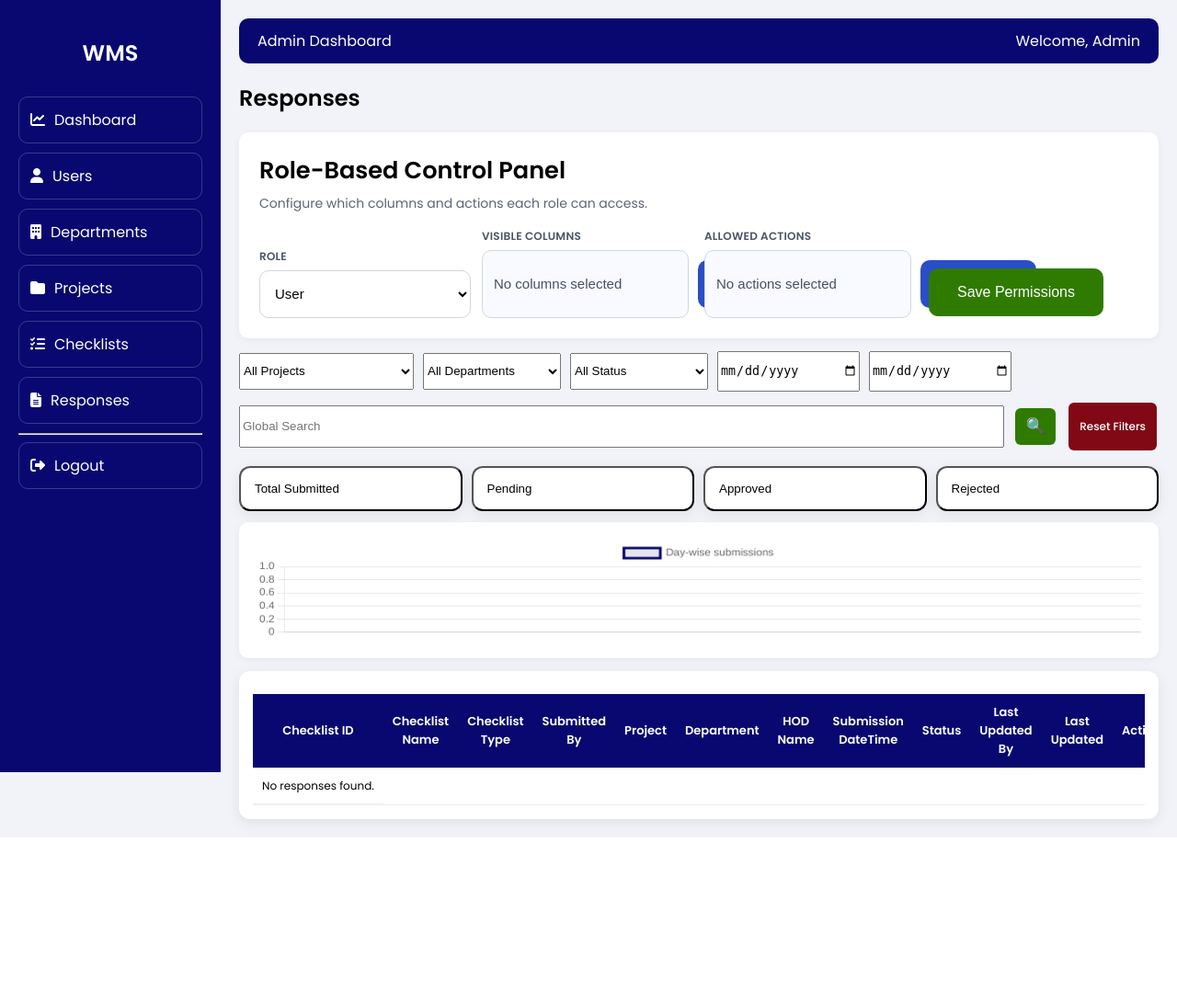
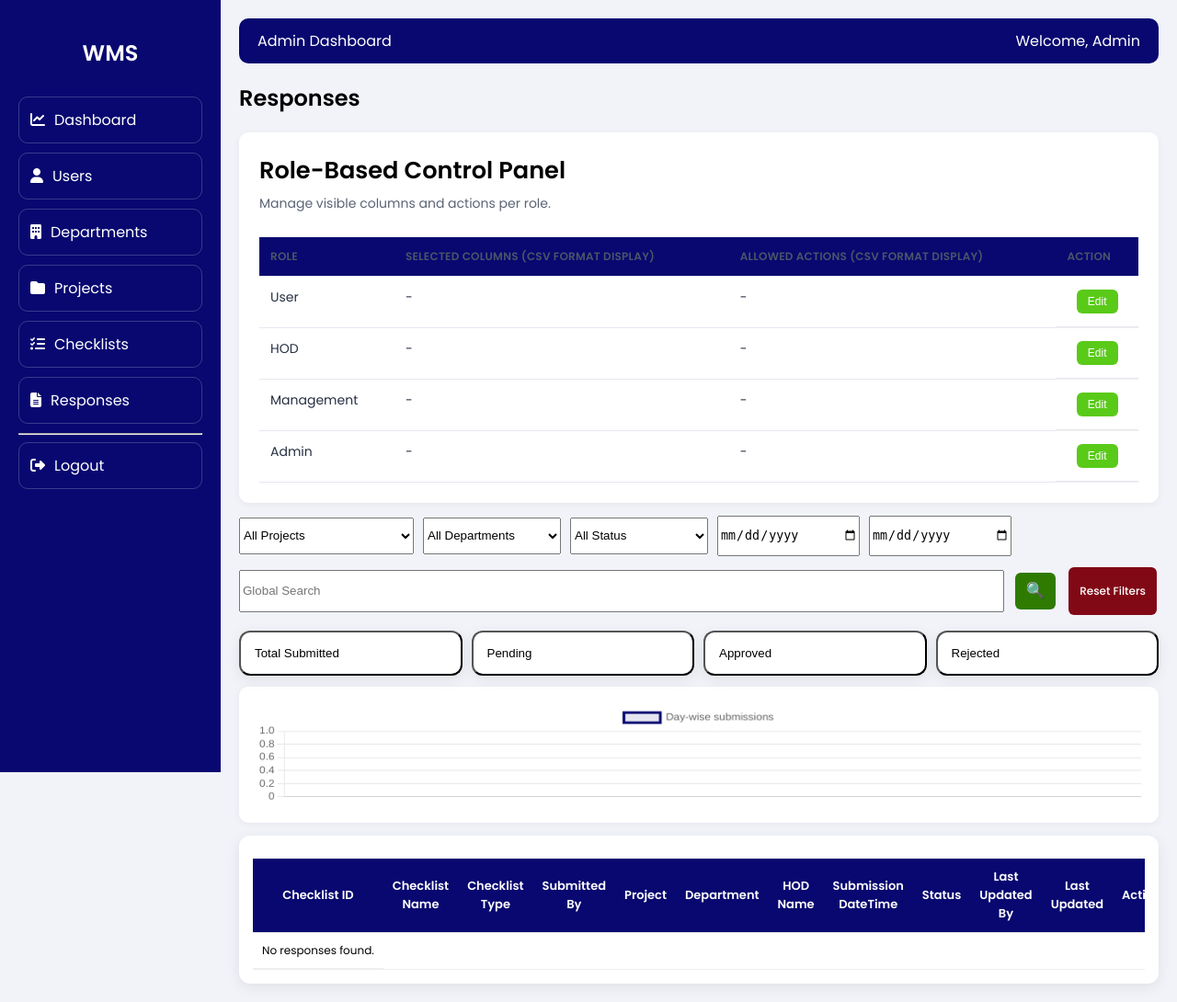
Before and after one commit to TheSyntaxWriter/QCMS, a Django app: template frontend/templates/admin_panel/admin_responses.html in a window 1280 px wide. Shown: the whole page at 92% size. Before the commit the page ends 911 px from the top, so only its background shows below. Run offline with Django 4.2, Linux system fonts and the light colour scheme; the template is opened without the code that fills it: values that come from a table or form of the project are taken from there, others are empty; data comes from the database, SQL or seed files in the repository.

Commit message:
Refactor responses role control panel to table modal editor

```diff
--- a/frontend/static/admin_panel/admin_responses.js
+++ b/frontend/static/admin_panel/admin_responses.js
@@ -1,22 +1,22 @@
 (() => {
   const cfg = window.responsePageConfig;
   if (!cfg) return;
+
   const chartData = JSON.parse(document.getElementById('response-chart-data').textContent);
   const rolePermissionData = JSON.parse(document.getElementById('role-permission-data')?.textContent || '{}');
+
   const deletePopup = document.getElementById('deletePopup');
   const deleteResponseIdInput = document.getElementById('deleteResponseId');
-  const permissionRoleEl = document.getElementById('permissionRole');
-  const visibleColumnsInput = document.getElementById('visibleColumnsInput');
-  const allowedActionsInput = document.getElementById('allowedActionsInput');
 
-  const selectionPopup = document.getElementById('selectionPopup');
-  const selectionPopupTitle = document.getElementById('selectionPopupTitle');
-  const selectionPopupList = document.getElementById('selectionPopupList');
-  const selectionPopupClose = document.getElementById('selectionPopupClose');
-  const selectionPopupCancel = document.getElementById('selectionPopupCancel');
-  const selectionPopupSave = document.getElementById('selectionPopupSave');
-  const selectColumnsBtn = document.getElementById('selectColumnsBtn');
-  const selectActionsBtn = document.getElementById('selectActionsBtn');
+  const permissionEditPopup = document.getElementById('permissionEditPopup');
+  const permissionPopupTitle = document.getElementById('permissionPopupTitle');
+  const permissionColumnsList = document.getElementById('permissionColumnsList');
+  const permissionActionsList = document.getElementById('permissionActionsList');
+  const permissionPopupClose = document.getElementById('permissionPopupClose');
+  const permissionPopupCancel = document.getElementById('permissionPopupCancel');
+  const permissionPopupSave = document.getElementById('permissionPopupSave');
+
+  const ROLE_ORDER = ['User', 'HOD', 'Management', 'Admin'];
   const RESPONSE_COLUMNS = [
     { key: 'checklist_id', label: 'Checklist ID' },
     { key: 'checklist_name', label: 'Checklist Name' },
@@ -36,13 +36,14 @@
     { key: 'edit', label: 'Edit' },
     { key: 'approve', label: 'Approve' },
     { key: 'reject', label: 'Reject' },
-    { key: 'toggle', label: 'Activate/Deactivate' },
     { key: 'delete', label: 'Delete' },
+    { key: 'toggle', label: 'Toggle' },
   ];
-  let selectionContext = null;
-  let selectedProjectsState = [];
+
+  let editingRole = null;
 
   function parseArraySafe(value, fallback = []) {
+    if (Array.isArray(value)) return value;
     try {
       const parsed = JSON.parse(value || '[]');
       return Array.isArray(parsed) ? parsed : fallback;
@@ -51,70 +52,90 @@
     }
   }
 
-  function setRoleInputs(role) {
-    const rolePermission = rolePermissionData[role] || {};
-    const visibleColumns = Array.isArray(rolePermission.visible_columns) ? rolePermission.visible_columns : [];
-    const allowedActions = Array.isArray(rolePermission.allowed_actions) ? rolePermission.allowed_actions : [];
-    selectedProjectsState = Array.isArray(rolePermission.selected_projects) ? rolePermission.selected_projects : [];
-
-    visibleColumnsInput.value = JSON.stringify(visibleColumns);
-    allowedActionsInput.value = JSON.stringify(allowedActions);
-    updatePermissionInputViews();
+  function csvDisplay(values) {
+    return Array.isArray(values) && values.length ? values.join(', ') : '-';
   }
 
-
-  function formatSelectedSummary(values, itemLabel) {
-    if (!Array.isArray(values) || values.length === 0) return `No ${itemLabel} selected`;
-    if (values.length <= 3) return values.join(', ');
-    return `${values.length} ${itemLabel} selected`;
+  function getRolePermissions(role) {
+    const permission = rolePermissionData[role] || {};
+    return {
+      visible_columns: parseArraySafe(permission.visible_columns),
+      allowed_actions: parseArraySafe(permission.allowed_actions),
+    };
   }
 
-  function updatePermissionInputViews() {
-    const selectedColumns = parseArraySafe(visibleColumnsInput?.dataset.rawValue || visibleColumnsInput?.value);
-    const selectedActions = parseArraySafe(allowedActionsInput?.dataset.rawValue || allowedActionsInput?.value);
-
-    if (visibleColumnsInput) {
-      visibleColumnsInput.title = selectedColumns.join(', ');
-      visibleColumnsInput.value = formatSelectedSummary(selectedColumns, 'columns');
-      visibleColumnsInput.dataset.rawValue = JSON.stringify(selectedColumns);
+  function renderRoleTable() {
+    ROLE_ORDER.forEach((role) => {
+      const row = document.querySelector(`tr[data-role="${role}"]`);
+      if (!row) return;
+      const data = getRolePermissions(role);
+      const columnsCell = row.querySelector('.role-columns-csv');
+      const actionsCell = row.querySelector('.role-actions-csv');
+      if (columnsCell) columnsCell.textContent = csvDisplay(data.visible_columns);
+      if (actionsCell) actionsCell.textContent = csvDisplay(data.allowed_actions);
+    });
   }
 
-
-    if (allowedActionsInput) {
-      const actionLabels = selectedActions
-        .map((action) => RESPONSE_ACTIONS.find((item) => item.key === action)?.label || action);
-      allowedActionsInput.title = actionLabels.join(', ');
-      allowedActionsInput.value = formatSelectedSummary(actionLabels, 'actions');
-      allowedActionsInput.dataset.rawValue = JSON.stringify(selectedActions);
-    }
-  }
-
-  function openSelectionPopup({ type, title, options, selectedValues }) {
-    if (!selectionPopup || !selectionPopupTitle || !selectionPopupList) return;
-    selectionContext = { type, options };
-    selectionPopupTitle.textContent = title;
-    const selected = new Set(selectedValues.map(String));
-    selectionPopupList.innerHTML = options.map((item) => `
+  function renderCheckboxList(container, options, selectedValues) {
+    const selected = new Set(selectedValues);
+    container.innerHTML = options.map((item) => `
       <label class="selection-item">
-        <input type="checkbox" value="${item.value}" ${selected.has(String(item.value)) ? 'checked' : ''}>
+        <input type="checkbox" value="${item.key}" ${selected.has(item.key) ? 'checked' : ''}>
         <span>${item.label}</span>
       </label>
     `).join('');
-    selectionPopup.style.display = 'flex';
   }
 
-  function closeSelectionPopup() {
-    if (selectionPopup) {
-      selectionPopup.style.display = 'none';
+  function getCheckedValues(container) {
+    return [...container.querySelectorAll('input[type="checkbox"]:checked')].map((el) => el.value);
   }
-    selectionContext = null;
+
+  function openPermissionPopup(role) {
+    const roleData = getRolePermissions(role);
+    editingRole = role;
+    permissionPopupTitle.textContent = `Edit Permissions - ${role}`;
+    renderCheckboxList(permissionColumnsList, RESPONSE_COLUMNS, roleData.visible_columns);
+    renderCheckboxList(permissionActionsList, RESPONSE_ACTIONS, roleData.allowed_actions);
+    permissionEditPopup.style.display = 'flex';
+  }
+
+  function closePermissionPopup() {
+    permissionEditPopup.style.display = 'none';
+    editingRole = null;
+  }
+
+  async function saveRolePermissions() {
+    if (!editingRole) return;
+    const visibleColumns = getCheckedValues(permissionColumnsList);
+    const allowedActions = getCheckedValues(permissionActionsList);
+
+    const fd = new FormData();
+    fd.append('action', 'save_permissions');
+    fd.append('role', editingRole);
+    fd.append('visible_columns', JSON.stringify(visibleColumns));
+    fd.append('allowed_actions', JSON.stringify(allowedActions));
+    fd.append('csrfmiddlewaretoken', cfg.csrfToken);
+
+    await fetch(cfg.actionUrl, { method: 'POST', body: fd });
+
+    rolePermissionData[editingRole] = {
+      ...(rolePermissionData[editingRole] || {}),
+      visible_columns: visibleColumns,
+      allowed_actions: allowedActions,
+    };
+
+    renderRoleTable();
+    closePermissionPopup();
   }
 
   const lineCtx = document.getElementById('responseLineChart');
   if (lineCtx) {
     new Chart(lineCtx.getContext('2d'), {
       type: 'line',
-      data: { labels: chartData.day_labels, datasets: [{ label: 'Day-wise submissions', data: chartData.day_values, borderColor:'#080870', backgroundColor:'rgba(8,8,112,.1)', fill:true }] },
+      data: {
+        labels: chartData.day_labels,
+        datasets: [{ label: 'Day-wise submissions', data: chartData.day_values, borderColor: '#080870', backgroundColor: 'rgba(8,8,112,.1)', fill: true }]
+      },
       options: { responsive: true, maintainAspectRatio: false }
     });
   }
@@ -122,56 +143,34 @@
   const statusModal = document.getElementById('statusChartModal');
   const closeStatus = document.getElementById('closeStatusChart');
   let popupChart;
-  document.querySelectorAll('[data-stat-chart]').forEach(btn => btn.onclick = () => {
+
+  document.querySelectorAll('[data-stat-chart]').forEach((btn) => {
+    btn.onclick = () => {
       statusModal.classList.add('is-open');
       if (popupChart) popupChart.destroy();
       popupChart = new Chart(document.getElementById('statusPopupChart').getContext('2d'), {
         type: 'bar',
         data: {
           labels: chartData.project_labels,
-        datasets: [{ label: 'Project-wise', data: chartData.project_values, backgroundColor:'#6366f1' }, { label: 'Department-wise', data: chartData.department_values, backgroundColor:'#22c55e' }]
+          datasets: [
+            { label: 'Project-wise', data: chartData.project_values, backgroundColor: '#6366f1' },
+            { label: 'Department-wise', data: chartData.department_values, backgroundColor: '#22c55e' }
+          ]
         },
         options: { plugins: { legend: { position: 'bottom' } } }
       });
+    };
   });
+
   closeStatus.onclick = () => statusModal.classList.remove('is-open');
 
-  setRoleInputs(permissionRoleEl?.value || 'User');
-  permissionRoleEl?.addEventListener('change', () => setRoleInputs(permissionRoleEl.value));
-
-  selectColumnsBtn?.addEventListener('click', () => {
-    openSelectionPopup({
-      type: 'columns',
-      title: 'Select Columns',
-      options: RESPONSE_COLUMNS.map((col) => ({ value: col.key, label: col.label })),
-      selectedValues: parseArraySafe(visibleColumnsInput?.dataset.rawValue || visibleColumnsInput.value),
-    });
+  document.querySelectorAll('.role-edit-btn').forEach((btn) => {
+    btn.addEventListener('click', () => openPermissionPopup(btn.dataset.role));
   });
 
-  selectActionsBtn?.addEventListener('click', () => {
-    openSelectionPopup({
-      type: 'actions',
-      title: 'Select Allowed Actions',
-      options: RESPONSE_ACTIONS.map((action) => ({ value: action.key, label: action.label })),
-      selectedValues: parseArraySafe(allowedActionsInput?.dataset.rawValue || allowedActionsInput.value),
-    });
-  });
-
-  selectionPopupClose?.addEventListener('click', closeSelectionPopup);
-  selectionPopupCancel?.addEventListener('click', closeSelectionPopup);
-
-  selectionPopupSave?.addEventListener('click', () => {
-    if (!selectionContext || !selectionPopupList) return;
-    const selectedValues = [...selectionPopupList.querySelectorAll('input[type=\"checkbox\"]:checked')].map((checkbox) => checkbox.value);
-    if (selectionContext.type === 'columns') {
-      visibleColumnsInput.value = JSON.stringify(selectedValues);
-    }
-    if (selectionContext.type === 'actions') {
-      allowedActionsInput.value = JSON.stringify(selectedValues);
-    }
-    updatePermissionInputViews();
-    closeSelectionPopup();
-  });
+  permissionPopupClose?.addEventListener('click', closePermissionPopup);
+  permissionPopupCancel?.addEventListener('click', closePermissionPopup);
+  permissionPopupSave?.addEventListener('click', saveRolePermissions);
 
   function closeDeletePopup() {
     if (deletePopup) {
@@ -181,9 +180,11 @@
       deleteResponseIdInput.value = '';
     }
   }
+
   window.closeDeletePopup = closeDeletePopup;
 
-  document.querySelectorAll('.response-action').forEach(btn => btn.onclick = async () => {
+  document.querySelectorAll('.response-action').forEach((btn) => {
+    btn.onclick = async () => {
       const action = btn.dataset.action;
       const responseId = btn.dataset.id;
       if (action === 'view') {
@@ -191,34 +192,20 @@
         const data = await res.json();
         const modal = document.getElementById('responseViewModal');
         const body = document.getElementById('responseViewContent');
-      body.innerHTML = `<h4>${data.checklist_id} - ${data.checklist_name}</h4>` + data.answers.map(a => `<div class='question-item'><strong>${a.question}</strong><p>${a.answer_text || '-'}</p>${a.file_url ? `<a href='${a.file_url}' target='_blank'>View</a> | <a href='${a.file_url}' download>Download</a>` : ''}</div>`).join('');
+        body.innerHTML = `<h4>${data.checklist_id} - ${data.checklist_name}</h4>` + data.answers.map((a) => `<div class='question-item'><strong>${a.question}</strong><p>${a.answer_text || '-'}</p>${a.file_url ? `<a href='${a.file_url}' target='_blank'>View</a> | <a href='${a.file_url}' download>Download</a>` : ''}</div>`).join('');
         modal.classList.add('is-open');
         document.getElementById('closeResponseView').onclick = () => modal.classList.remove('is-open');
         return;
       }
       if (action === 'approve' || action === 'reject') {
-      const fd = new FormData(); fd.append('action', action); fd.append('response_id', responseId); fd.append('csrfmiddlewaretoken', cfg.csrfToken);
+        const fd = new FormData();
+        fd.append('action', action);
+        fd.append('response_id', responseId);
+        fd.append('csrfmiddlewaretoken', cfg.csrfToken);
         await fetch(cfg.actionUrl, { method: 'POST', body: fd });
         location.reload();
       }
-  });
-
-  document.getElementById('savePermissionsBtn')?.addEventListener('click', async () => {
-    const fd = new FormData();
-    fd.append('action', 'save_permissions');
-    fd.append('role', permissionRoleEl.value);
-    fd.append('visible_columns', visibleColumnsInput?.dataset.rawValue || '[]');
-    fd.append('selected_projects', JSON.stringify(selectedProjectsState));
-    fd.append('allowed_actions', allowedActionsInput?.dataset.rawValue || '[]');
-    fd.append('csrfmiddlewaretoken', cfg.csrfToken);
-    await fetch(cfg.actionUrl, { method: 'POST', body: fd });
-    rolePermissionData[permissionRoleEl.value] = {
-      ...(rolePermissionData[permissionRoleEl.value] || {}),
-      visible_columns: parseArraySafe(visibleColumnsInput?.dataset.rawValue || visibleColumnsInput.value),
-      selected_projects: selectedProjectsState,
-      allowed_actions: parseArraySafe(allowedActionsInput?.dataset.rawValue || allowedActionsInput.value),
     };
-    alert('Role permissions saved');
   });
 
   document.querySelectorAll('.delete-btn').forEach((btn) => {
@@ -232,19 +219,21 @@
     };
   });
 
-  window.onclick = function (event) {
+  window.onclick = (event) => {
     if (event.target === deletePopup) {
       closeDeletePopup();
     }
-    if (event.target === selectionPopup) {
-      closeSelectionPopup();
+    if (event.target === permissionEditPopup) {
+      closePermissionPopup();
     }
   };
 
-  document.addEventListener('keydown', function (event) {
+  document.addEventListener('keydown', (event) => {
     if (event.key === 'Escape') {
       closeDeletePopup();
-      closeSelectionPopup();
+      closePermissionPopup();
     }
   });
+
+  renderRoleTable();
 })();
--- a/frontend/static/admin_panel/checklist_response.css
+++ b/frontend/static/admin_panel/checklist_response.css
@@ -4,21 +4,19 @@
 .control-panel-header{margin-bottom:16px}
 .control-panel-header h3{margin:0 0 6px;font-size:clamp(1.6rem,1.5vw,2rem)}
 .control-panel-header p{margin:0;color:#5b6475;font-size:14px}
-.permissions-grid{display:grid;grid-template-columns:repeat(auto-fit,minmax(220px,1fr));gap:12px;align-items:end}
-.permission-field{display:flex;flex-direction:column;gap:6px}
-.permission-field label{font-size:12px;font-weight:600;color:#4b5568;text-transform:uppercase;letter-spacing:.02em}
-.permission-field input,.permission-field select{height:52px;padding:10px 12px;border:1px solid #d0d7e2;border-radius:10px;background:#fff;font-size:15px}
-.permission-field input[readonly]{background:#f8faff;color:#465066}
-.inline-control-group{display:grid;grid-template-columns:1fr auto;gap:8px;align-items:center}
-.inline-control-group .btn{height:52px;padding:0 16px;font-size:15px;border-radius:10px;white-space:nowrap}
-.permission-save-wrap{display:flex}
-.permission-save-wrap .btn{height:52px;min-width:190px;font-size:16px;border-radius:10px}
+.role-permissions-table-wrap{overflow-x:auto}
+.role-permissions-table{width:100%;min-width:780px;border-collapse:collapse}
+.role-permissions-table th,.role-permissions-table td{padding:12px;border-bottom:1px solid #e5e8f0;text-align:left;vertical-align:top}
+.role-permissions-table th{font-size:12px;font-weight:700;color:#4b5568;text-transform:uppercase;letter-spacing:.02em}
+.role-permissions-table td{font-size:14px;color:#263043;word-break:break-word}
 .filter-grid{display:grid;grid-template-columns:repeat(auto-fit,minmax(170px,1fr));gap:10px}
 .filter-grid input,.filter-grid select{padding:10px;border:1px solid #d0d7e2;border-radius:8px;background:#fff}
-.selection-list{display:flex;flex-direction:column;gap:8px;max-height:380px;overflow:auto}
+.selection-list{display:flex;flex-direction:column;gap:8px;max-height:280px;overflow:auto}
 .selection-item{display:flex;align-items:center;gap:10px;padding:8px 10px;border:1px solid #e5e8f0;border-radius:8px;cursor:pointer}
 .selection-item input{width:auto;margin:0}
 .selection-popup-footer{display:flex;justify-content:flex-end;gap:10px}
+.permission-popup-body{display:grid;grid-template-columns:1fr 1fr;gap:16px}
+.permission-popup-section h4{margin:0 0 10px;font-size:14px;color:#374151}
 .dashboard-modal{position:fixed;inset:0;background:rgba(0,0,0,.5);display:none;align-items:center;justify-content:center;z-index:1000}
 .dashboard-modal.is-open{display:flex}
 .dashboard-modal-content{background:#fff;width:min(95vw,900px);border-radius:12px;overflow:hidden;max-height:90vh;display:flex;flex-direction:column}
@@ -33,7 +31,6 @@
 .stats-grid{display:grid;grid-template-columns:repeat(auto-fit,minmax(130px,1fr));gap:10px;margin-bottom:12px}
 .stats-grid .card{display:flex;flex-direction:column;align-items:flex-start;cursor:pointer}
 @media(max-width:1180px){
-  .permission-save-wrap{grid-column:1/-1}
-  .permission-save-wrap .btn{width:100%}
+  .permission-popup-body{grid-template-columns:1fr}
 }
-@media(max-width:768px){.content{margin-left:0}.sidebar{position:relative;width:auto;height:auto}.inline-control-group{grid-template-columns:1fr}}
+@media(max-width:768px){.content{margin-left:0}.sidebar{position:relative;width:auto;height:auto}}
--- a/frontend/templates/admin_panel/admin_responses.html
+++ b/frontend/templates/admin_panel/admin_responses.html
@@ -9,37 +9,45 @@
 <div class="card-lite control-panel">
   <div class="control-panel-header">
     <h3>Role-Based Control Panel</h3>
-    <p>Configure which columns and actions each role can access.</p>
+    <p>Manage visible columns and actions per role.</p>
   </div>
-  <div class="permissions-grid">
-    <div class="permission-field role-field">
-      <label for="permissionRole">Role</label>
-      <select id="permissionRole">
-        <option>User</option>
-        <option>HOD</option>
-        <option>Management</option>
-      </select>
-    </div>
-
-    <div class="permission-field selection-field">
-      <label for="visibleColumnsInput">Visible Columns</label>
-      <div class="inline-control-group">
-        <input id="visibleColumnsInput" readonly />
-        <button class="btn btn-view" id="selectColumnsBtn" type="button">Select Columns</button>
-      </div>
-    </div>
-
-    <div class="permission-field selection-field">
-      <label for="allowedActionsInput">Allowed Actions</label>
-      <div class="inline-control-group">
-        <input id="allowedActionsInput" readonly />
-        <button class="btn btn-view" id="selectActionsBtn" type="button">Select Actions</button>
-      </div>
-    </div>
-
-    <div class="permission-save-wrap">
-      <button class="btn btn-add" id="savePermissionsBtn" type="button">Save Permissions</button>
-    </div>
+  <div class="table-container role-permissions-table-wrap">
+    <table class="role-permissions-table">
+      <thead>
+        <tr>
+          <th>Role</th>
+          <th>Selected Columns (CSV format display)</th>
+          <th>Allowed Actions (CSV format display)</th>
+          <th>Action</th>
+        </tr>
+      </thead>
+      <tbody>
+        <tr data-role="User">
+          <td>User</td>
+          <td class="role-columns-csv">-</td>
+          <td class="role-actions-csv">-</td>
+          <td><button type="button" class="btn btn-edit role-edit-btn" data-role="User">Edit</button></td>
+        </tr>
+        <tr data-role="HOD">
+          <td>HOD</td>
+          <td class="role-columns-csv">-</td>
+          <td class="role-actions-csv">-</td>
+          <td><button type="button" class="btn btn-edit role-edit-btn" data-role="HOD">Edit</button></td>
+        </tr>
+        <tr data-role="Management">
+          <td>Management</td>
+          <td class="role-columns-csv">-</td>
+          <td class="role-actions-csv">-</td>
+          <td><button type="button" class="btn btn-edit role-edit-btn" data-role="Management">Edit</button></td>
+        </tr>
+        <tr data-role="Admin">
+          <td>Admin</td>
+          <td class="role-columns-csv">-</td>
+          <td class="role-actions-csv">-</td>
+          <td><button type="button" class="btn btn-edit role-edit-btn" data-role="Admin">Edit</button></td>
+        </tr>
+      </tbody>
+    </table>
   </div>
 </div>
 
@@ -168,18 +176,25 @@ window.responsePageConfig = {
   </div>
 </div>
 
-<div id="selectionPopup" class="popup">
+<div id="permissionEditPopup" class="popup">
   <div class="popup-content">
     <div class="popup-header">
-      <h3 id="selectionPopupTitle">Select Items</h3>
-      <span class="close-btn" id="selectionPopupClose">✖</span>
+      <h3 id="permissionPopupTitle">Edit Permissions</h3>
+      <span class="close-btn" id="permissionPopupClose">✖</span>
     </div>
-    <div class="popup-body">
-      <div id="selectionPopupList" class="selection-list"></div>
+    <div class="popup-body permission-popup-body">
+      <div class="permission-popup-section">
+        <h4>Columns</h4>
+        <div id="permissionColumnsList" class="selection-list"></div>
+      </div>
+      <div class="permission-popup-section">
+        <h4>Actions</h4>
+        <div id="permissionActionsList" class="selection-list"></div>
+      </div>
     </div>
     <div class="popup-footer selection-popup-footer">
-      <button class="btn btn-view" type="button" id="selectionPopupCancel">Cancel</button>
-      <button class="btn btn-add" type="button" id="selectionPopupSave">Save</button>
+      <button class="btn btn-view" type="button" id="permissionPopupCancel">Cancel</button>
+      <button class="btn btn-add" type="button" id="permissionPopupSave">Save</button>
     </div>
   </div>
 </div>
```
Lines whose indentation alone changed are shown as unchanged.
